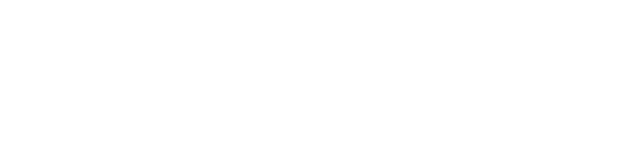
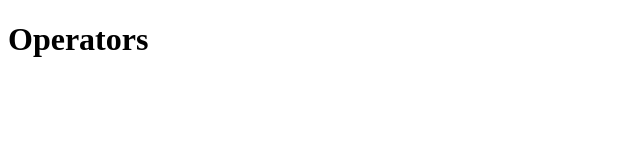
Before and after one commit to Farooq-Ahmed8/Operators-in-Javascript, a plain HTML site: page index.html in a window 1280 px wide. Shown: the whole page, without its empty margins (0-640 px from the left). Drawn offline with Linux system fonts and the light colour scheme.

Commit message:
started work

```diff
--- a/index.html
+++ b/index.html
@@ -3,9 +3,10 @@
 <head>
     <meta charset="UTF-8">
     <meta name="viewport" content="width=device-width, initial-scale=1.0">
-    <title>Document</title>
+    <title>Operators</title>
 </head>
 <body>
+    <h1>Operators</h1>
 
 </body>
 </html>
```
